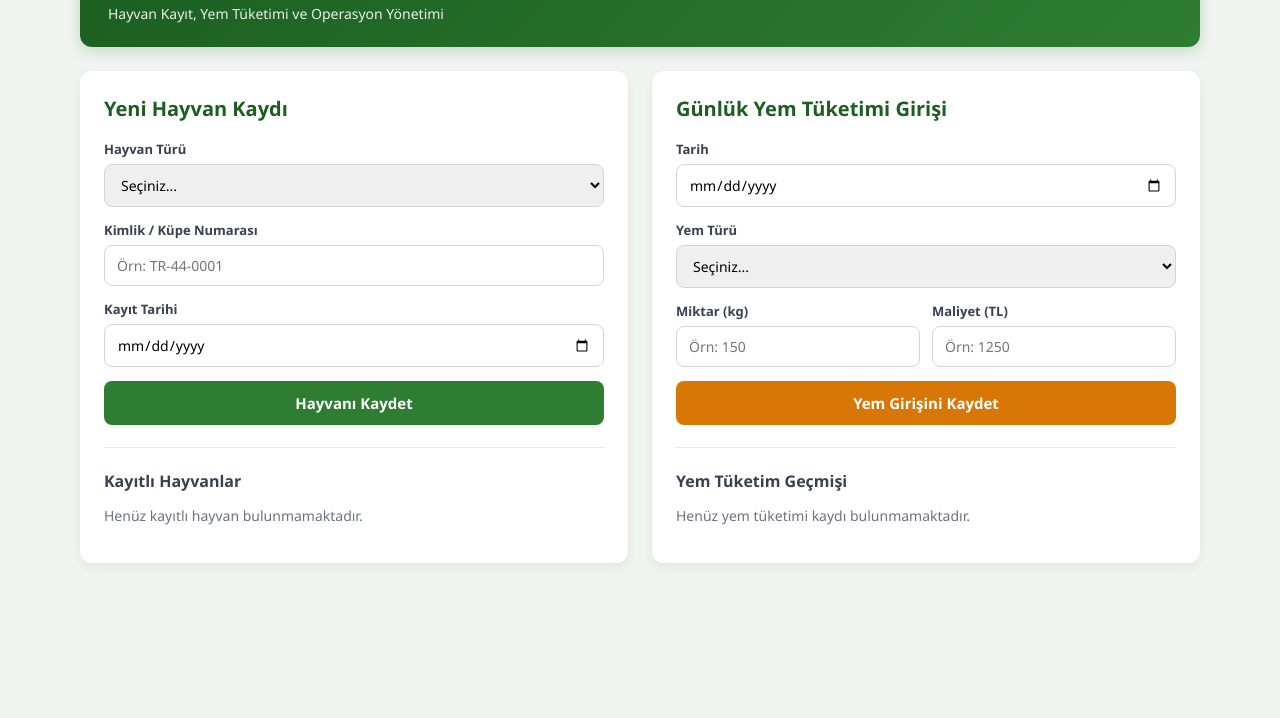
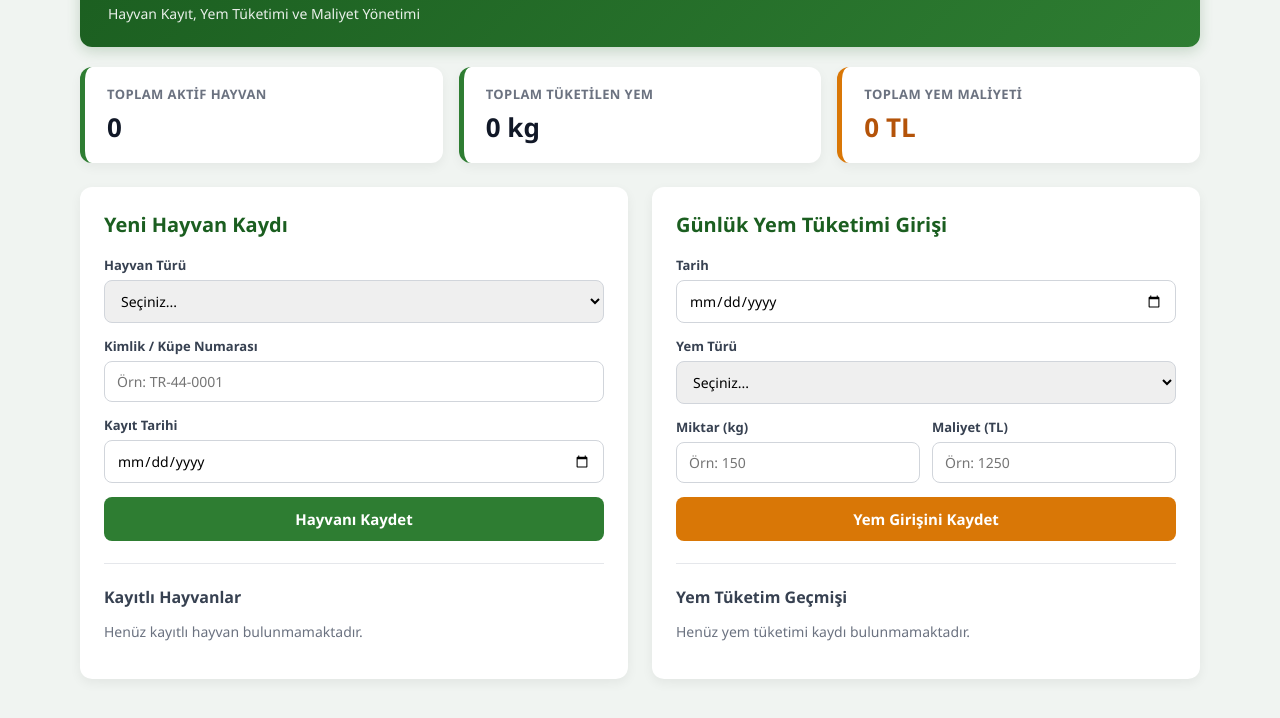
Before and after one commit to receptayyipalan/CiftlikTakip, a plain HTML site: page index.html in a window 1280 px wide. Shown: the part 86-804 px from the top of the page. Drawn offline with Linux system fonts and the light colour scheme.

Commit message:
gider ozeti ve genel istatistik panosu eklendi

```diff
--- a/app.js
+++ b/app.js
@@ -1,3 +1,20 @@
+// --- 5. GÖREV: GİDER ÖZETİ VE GENEL İSTATİSTİKLER ---
+const toplamHayvanEl = document.getElementById("toplamHayvanSayisi");
+const toplamYemMiktarEl = document.getElementById("toplamYemMiktari");
+const toplamYemMaliyetEl = document.getElementById("toplamYemMaliyeti");
+
+function ozetGuncelle() {
+  const hayvanlar = JSON.parse(localStorage.getItem("hayvanlar")) || [];
+  const yemler = JSON.parse(localStorage.getItem("yemKayitlari")) || [];
+
+  const toplamMiktar = yemler.reduce((toplam, yem) => toplam + Number(yem.miktar), 0);
+  const toplamMaliyet = yemler.reduce((toplam, yem) => toplam + Number(yem.tutar), 0);
+
+  toplamHayvanEl.textContent = hayvanlar.length;
+  toplamYemMiktarEl.textContent = `${toplamMiktar.toLocaleString("tr-TR")} kg`;
+  toplamYemMaliyetEl.textContent = `${toplamMaliyet.toLocaleString("tr-TR")} TL`;
+}
+
 // --- 1., 2. ve 4. GÖREV: HAYVAN KAYIT, LİSTELEME VE SİLME ---
 const hayvanForm = document.getElementById("hayvanForm");
 const mesajKutusu = document.getElementById("mesaj");
@@ -23,6 +40,7 @@ function hayvanSil(id, kupeNo) {
 
   mesajGoster(`"${kupeNo}" küpe numaralı hayvan kaydı listeden silindi.`, true);
   hayvanlariListele();
+  ozetGuncelle();
 }
 
 function hayvanlariListele() {
@@ -81,6 +99,7 @@ hayvanForm.addEventListener("submit", function (e) {
   mesajGoster(`"${kupeNo}" numaralı ${tur} başarıyla kaydedildi!`);
   hayvanForm.reset();
   hayvanlariListele();
+  ozetGuncelle();
 });
 
 // --- 3. GÖREV: GÜNLÜK YEM TÜKETİMİ GİRİŞİ ---
@@ -142,8 +161,10 @@ yemForm.addEventListener("submit", function (e) {
 
   yemForm.reset();
   yemleriListele();
+  ozetGuncelle();
 });
 
-// Sayfa açıldığında mevcut verileri yükle
+// Sayfa açıldığında mevcut verileri ve özetleri yükle
 hayvanlariListele();
 yemleriListele();
+ozetGuncelle();
--- a/index.html
+++ b/index.html
@@ -9,8 +9,24 @@
 <body>
   <header class="ust-baslik">
     <h1>Çiftlik Takip Sistemi</h1>
-    <p>Hayvan Kayıt, Yem Tüketimi ve Operasyon Yönetimi</p>
+    <p>Hayvan Kayıt, Yem Tüketimi ve Maliyet Yönetimi</p>
   </header>
+
+  <!-- 5. Görev: Özet ve Gider Panosu -->
+  <section class="ozet-izgara">
+    <div class="ozet-kart">
+      <span class="ozet-etiket">Toplam Aktif Hayvan</span>
+      <strong id="toplamHayvanSayisi" class="ozet-deger">0</strong>
+    </div>
+    <div class="ozet-kart">
+      <span class="ozet-etiket">Toplam Tüketilen Yem</span>
+      <strong id="toplamYemMiktari" class="ozet-deger">0 kg</strong>
+    </div>
+    <div class="ozet-kart ozet-maliyet">
+      <span class="ozet-etiket">Toplam Yem Maliyeti</span>
+      <strong id="toplamYemMaliyeti" class="ozet-deger">0 TL</strong>
+    </div>
+  </section>
 
   <main class="panel-izgara">
     <!-- Hayvan Yönetimi Paneli -->
--- a/style.css
+++ b/style.css
@@ -12,7 +12,7 @@ body {
 
 .ust-baslik {
   max-width: 1120px;
-  margin: 0 auto 24px;
+  margin: 0 auto 20px;
   background: linear-gradient(135deg, #1b5e20, #2e7d32);
   color: #ffffff;
   padding: 24px 28px;
@@ -29,6 +29,47 @@ body {
   margin: 0;
   opacity: 0.9;
   font-size: 14px;
+}
+
+/* Özet Kartları (5. Görev) */
+.ozet-izgara {
+  max-width: 1120px;
+  margin: 0 auto 24px;
+  display: grid;
+  grid-template-columns: repeat(auto-fit, minmax(220px, 1fr));
+  gap: 16px;
+}
+
+.ozet-kart {
+  background: #ffffff;
+  padding: 18px 22px;
+  border-radius: 12px;
+  border-left: 5px solid #2e7d32;
+  box-shadow: 0 4px 12px rgba(0, 0, 0, 0.05);
+  display: flex;
+  flex-direction: column;
+  gap: 6px;
+}
+
+.ozet-maliyet {
+  border-left-color: #d97706;
+}
+
+.ozet-etiket {
+  font-size: 13px;
+  font-weight: 600;
+  color: #6b7280;
+  text-transform: uppercase;
+  letter-spacing: 0.4px;
+}
+
+.ozet-deger {
+  font-size: 26px;
+  color: #111827;
+}
+
+.ozet-maliyet .ozet-deger {
+  color: #b45309;
 }
 
 .panel-izgara {
```
